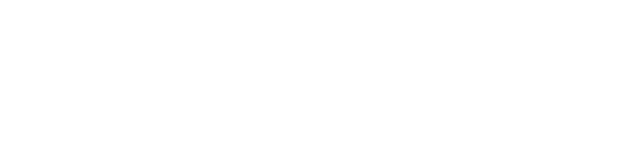
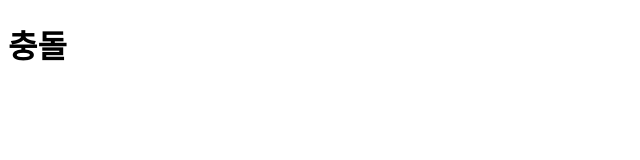
Before and after one commit to IGYEONGMUN/WHATSHOW, a plain HTML site: page index.html in a window 1280 px wide. Shown: the whole page, without its empty margins (0-640 px from the left). Drawn offline with Linux system fonts and the light colour scheme.

Commit message:
conflict

```diff
--- a/index.html
+++ b/index.html
@@ -5,5 +5,7 @@
     <meta name="viewport" content="width=device-width, initial-scale=1.0" />
     <title>Document</title>
   </head>
-  <body></body>
+  <body>
+    <h1>충돌</h1>
+  </body>
 </html>
```
